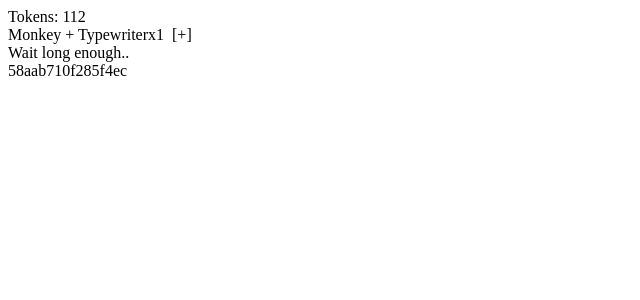
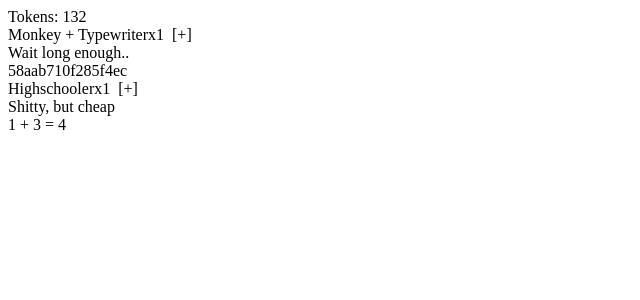
Before and after one commit to shashi007/SillyconValley, a React app: page / in a window 1280 px wide. Shown: the top 300 px of the page, without its empty margins (0-640 px from the left). Built offline with nearby package versions, Linux system fonts and the light colour scheme; the HTML template or start-up script is replaced by a standard one.

Commit message:
feat: Add HighSchooler

```diff
--- /dev/null
+++ b/src/components/Highschooler.jsx
@@ -0,0 +1,50 @@
+import React from 'react';
+import Producer from './Producer';
+import _ from 'underscore';
+
+const INTERVAL_TIME = 250;
+
+export default class Highschooler extends React.Component {
+  constructor(props) {
+    super(props);
+    this.state = {
+      quantity: 1
+    }
+  }
+
+  componentDidMount() {
+    this.interval = setInterval(() => {
+      this.tic();
+    }, INTERVAL_TIME)
+  }
+
+  tic() {
+    let value = 1 * this.state.quantity;
+    this.props.addTokens(value);
+  }
+
+  purchase() {
+    this.setState({quantity: this.state.quantity + 1});
+  }
+
+  render() {
+    let x = Math.floor(Math.random() * 10) + 1;
+    let y = Math.floor(Math.random() * 10) + 1;
+
+    return (
+      <div className="flex-row">
+        <Producer
+            name='Highschooler'
+            description='Shitty, but cheap'
+            baseRate=''
+            percentage={50}
+            purchase={this.purchase.bind(this)}
+            quantity={this.state.quantity}
+        />
+        <div className="flex-render highschooler-render">
+          {this.state.quantity > 0 ? `${x} + ${y} = ${x + y}` : ''}
+        </div>
+      </div>
+    )
+  }
+}
--- a/src/components/Monkey.jsx
+++ b/src/components/Monkey.jsx
@@ -23,7 +23,7 @@ export default class Monkey extends React.Component {
 
   tic() {
     let hash = md5(Math.random()).substring(0, HASH_LENGTH);
-    let value = this.compareHash(hash);
+    let value = this.compareHash(hash) * this.state.quantity;
     this.props.addTokens(value);
     this.setState({hash});
   }
--- a/src/components/ProducersList.jsx
+++ b/src/components/ProducersList.jsx
@@ -1,13 +1,12 @@
 import React from 'react';
 import Producer from './Producer';
 import Monkey from './Monkey';
+import Highschooler from './Highschooler';
 
 const ProducersList = (props) => (
   <div className="producers-list">
     <Monkey {...props} />
-    {
-      //Object.keys(producers).map(k => <Producer key={k} producer={producers[k]} modify={modify} state={producersState[k]} />)
-    }
+    <Highschooler {...props} />
   </div>
 )
 
```
Also changed, not shown: 1 other file (tests, documents, lock files or other folders).
